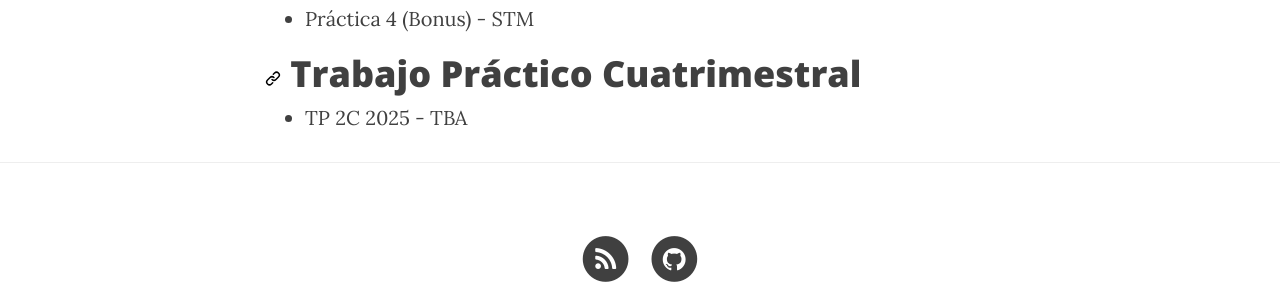
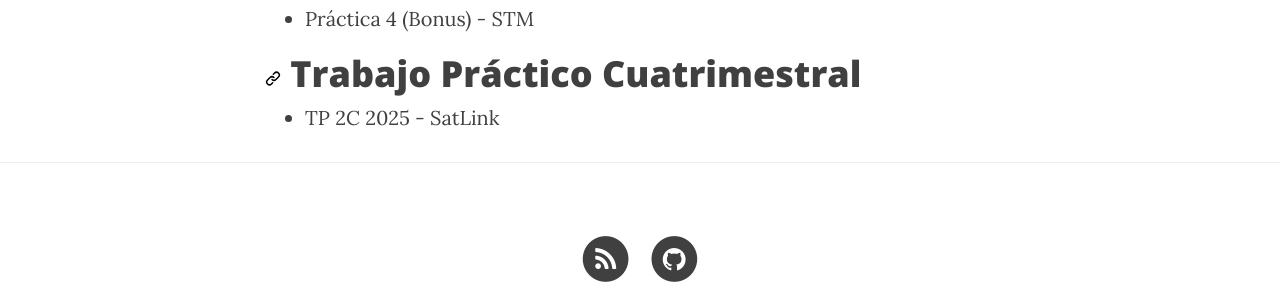
Before and after one commit to arquitecturas-concurrentes/arquitecturas-concurrentes.github.io, a Jekyll site: the page built from cursada.md, in a window 1280 px wide and 900 px high, scrolled down 2507 px. Shown: the part 498-798 px from the top of the window. Built offline with Jekyll 4.4.1, drawn with Linux system fonts in a browser that asks for light colours; nearby versions of some CDN libraries.

Commit message:
Update cursada.md

```diff
--- a/cursada.md
+++ b/cursada.md
@@ -48,4 +48,4 @@
 # Trabajo Práctico Cuatrimestral #
 
 
-* [TP 2C 2025 - TBA]()
+* [TP 2C 2025 - SatLink](https://docs.google.com/document/d/1vOvilSlZANuyVkkBjiObZoXW-bBMqs75EnWnrPPEEy8/edit?usp=sharing)
```
